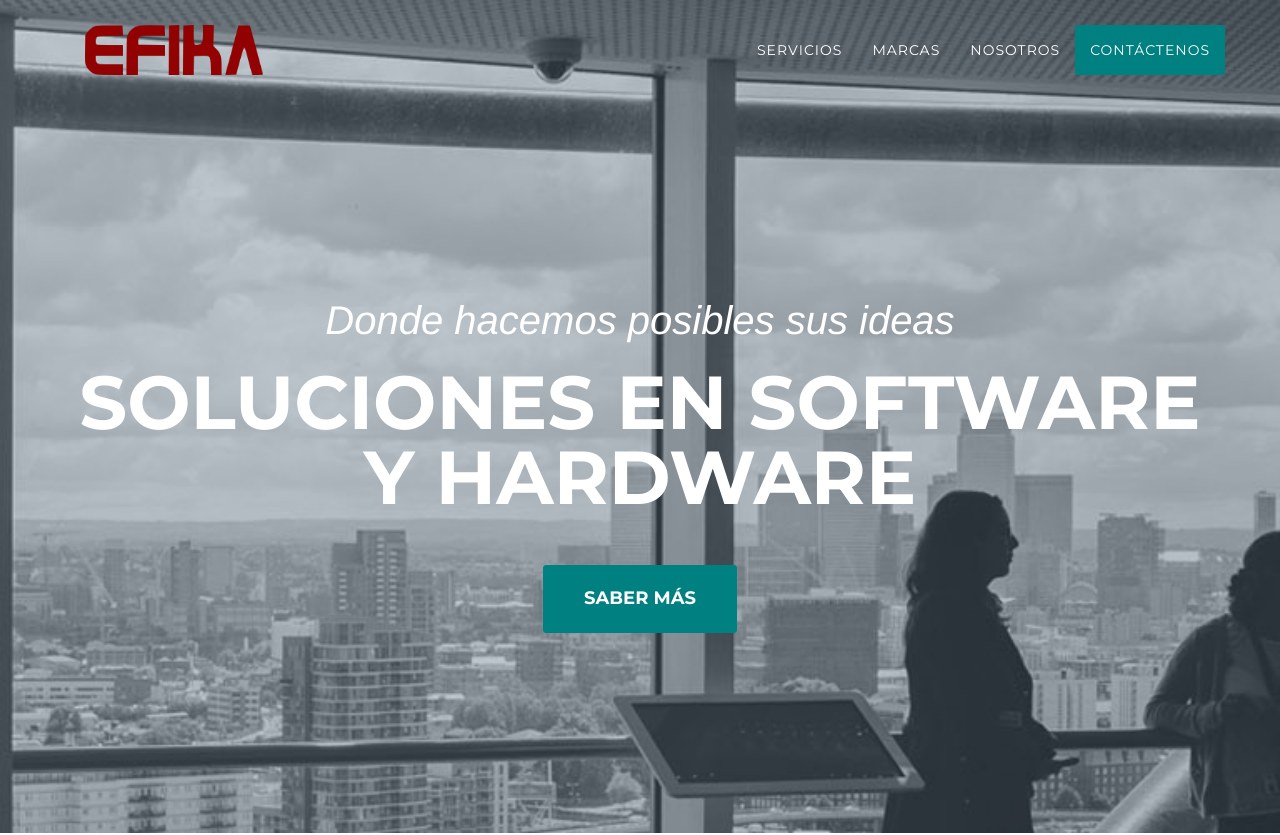
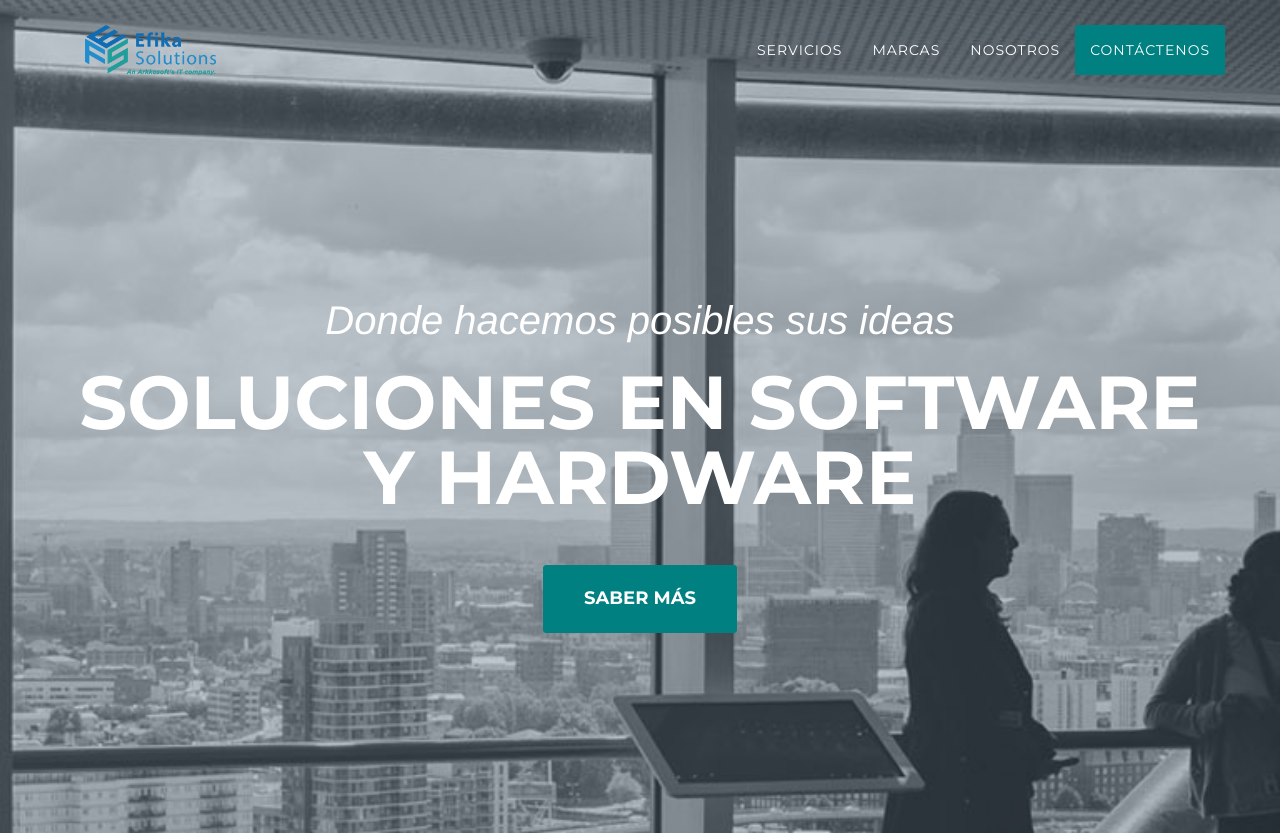
Before and after one commit to jasj/efika-page, a website: page www/index.html in a window 1280 px wide. Shown: the top 835 px of the page. Drawn offline with nearby package versions, Linux system fonts and the light colour scheme; a web font is replaced by a local one.

Commit message:
Update index.html

```diff
--- a/www/index.html
+++ b/www/index.html
@@ -45,7 +45,7 @@
                     <span class="sr-only">Toggle navigation</span> Menu <i class="fa fa-bars"></i>
                 </button>
                 <a class="navbar-brand page-scroll" href="#page-top"></a>
-				<img src="img/logos/efika.png"/>
+				<img src="img/logos/logo.png"/>
             </div>
 
             <!-- Collect the nav links, forms, and other content for toggling -->
```
